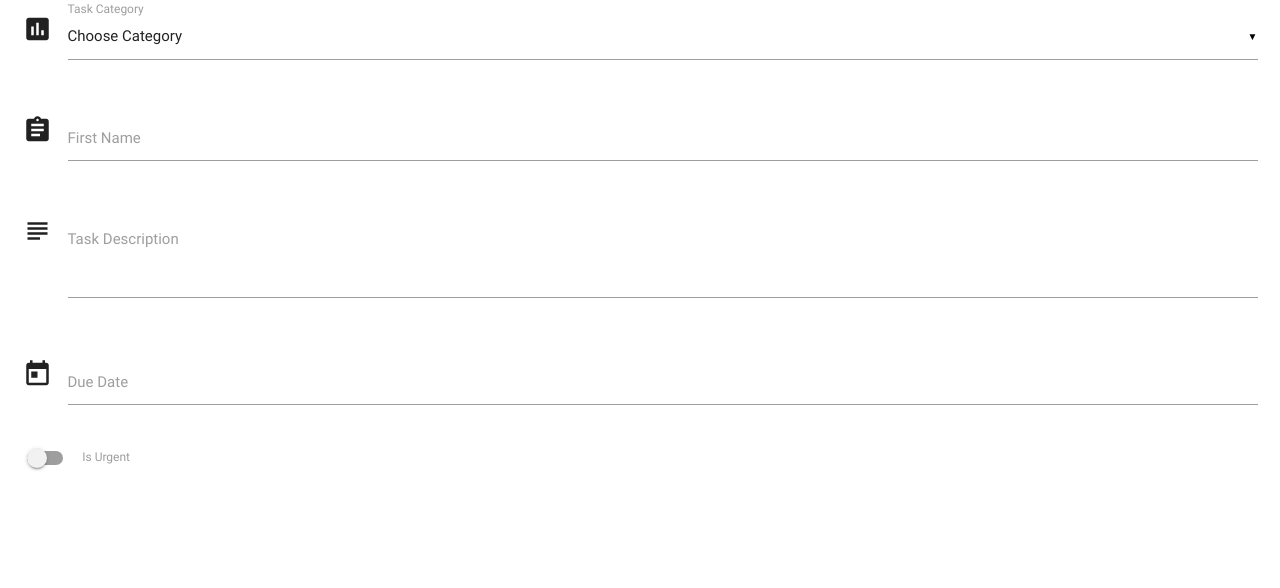
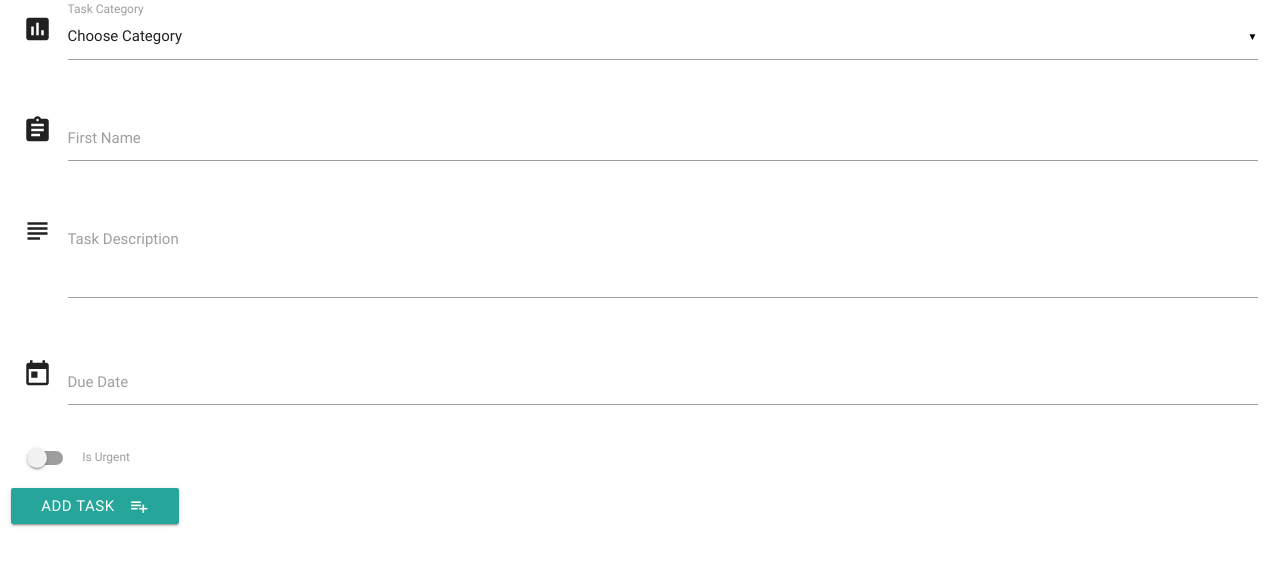
Before and after one commit to wikwiki777/task-manager-flaskmongodbmat, a Flask app: page /add_task in a window 1280 px wide. Shown: the part 89-677 px from the top of the page. Run offline with Flask 2, Linux system fonts and the light colour scheme; data that the repository does not hold is empty; some libraries are stand-ins or nearby versions.

Commit message:
Add submit task

```diff
--- a/app.py
+++ b/app.py
@@ -1,5 +1,5 @@
 import os
-from flask import Flask, render_template, redirect, url_for
+from flask import Flask, render_template, redirect, url_for, request
 from flask_pymongo import PyMongo
 from bson.objectid import ObjectId
 
@@ -21,6 +21,13 @@ def get_tasks():
 def add_task():
     return render_template("addtask.html", categories=mongo.db.categories.find())
 
+@app.route("/insert_task", methods=["POST"])
+def insert_task():
+    tasks = mongo.db.tasks
+    tasks.insert_one(request.form.to_dict())
+    return redirect(url_for("get_tasks"))
+
+
 if __name__ == "__main__":
     app.run(host="0.0.0.0",
             port=int(os.environ.get("PORT")),
--- a/templates/addtask.html
+++ b/templates/addtask.html
@@ -3,7 +3,7 @@
 
     <h3>Add Task</h3>
     <div class="row">
-        <form action="" method="POST" class="col s12">
+        <form action="{{ url_for('insert_task') }}" method="POST" class="col s12">
           <div class="row">
               <div class="input-field col s12">
                 <i class="material-icons prefix">poll</i>
@@ -47,6 +47,11 @@
               </label>
             </div>
           </div>
+          <div class="row">
+            <button class="btn waves-effect waves-light" type="submit" name="action">Add Task
+              <i class="material-icons right">playlist_add</i>
+            </button>
+          </div>
         </form>
     </div>
 
```
